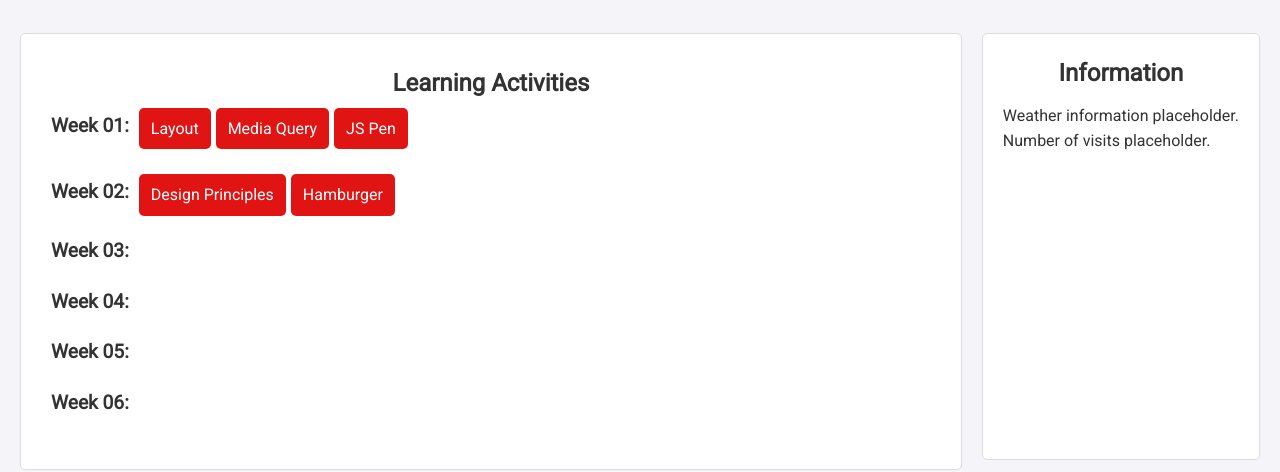
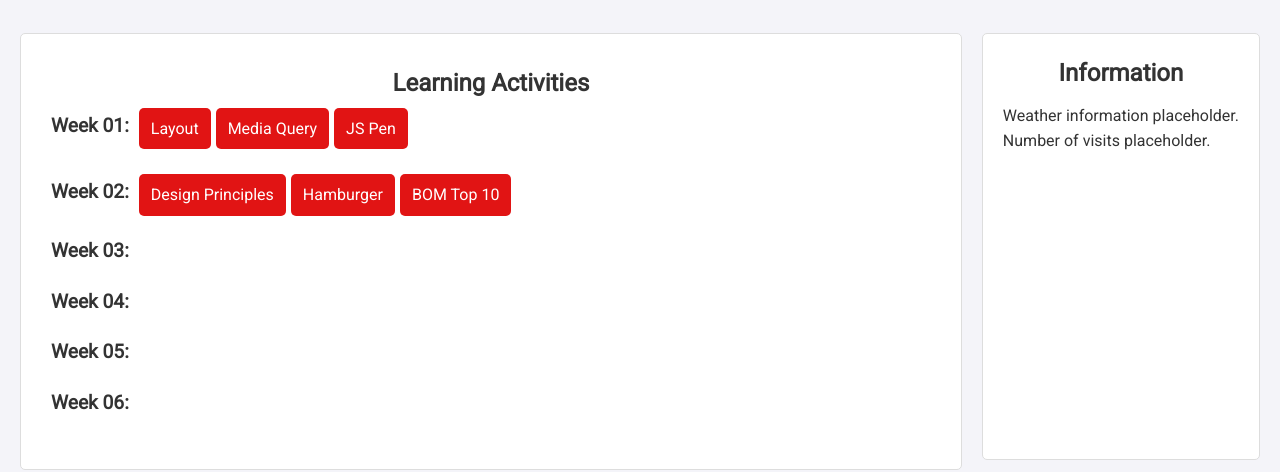
Before and after one commit to k0hl3r/wdd230, a plain HTML site: page index.html in a window 1280 px wide. Shown: the part 349-821 px from the top of the page. Drawn offline with Linux system fonts and the light colour scheme.

Commit message:
forgot that

```diff
--- a/index.html
+++ b/index.html
@@ -49,6 +49,7 @@
                 <div class="activity-links">
                     <a href="week02/design.html">Design Principles</a>
                     <a href="https://codepen.io/Kohler-Pratt/pen/wvbpbqG">Hamburger</a>
+                    <a href="week02/bom.html">BOM Top 10</a>
                 </div>
             </div>
             <div class="week">
```
